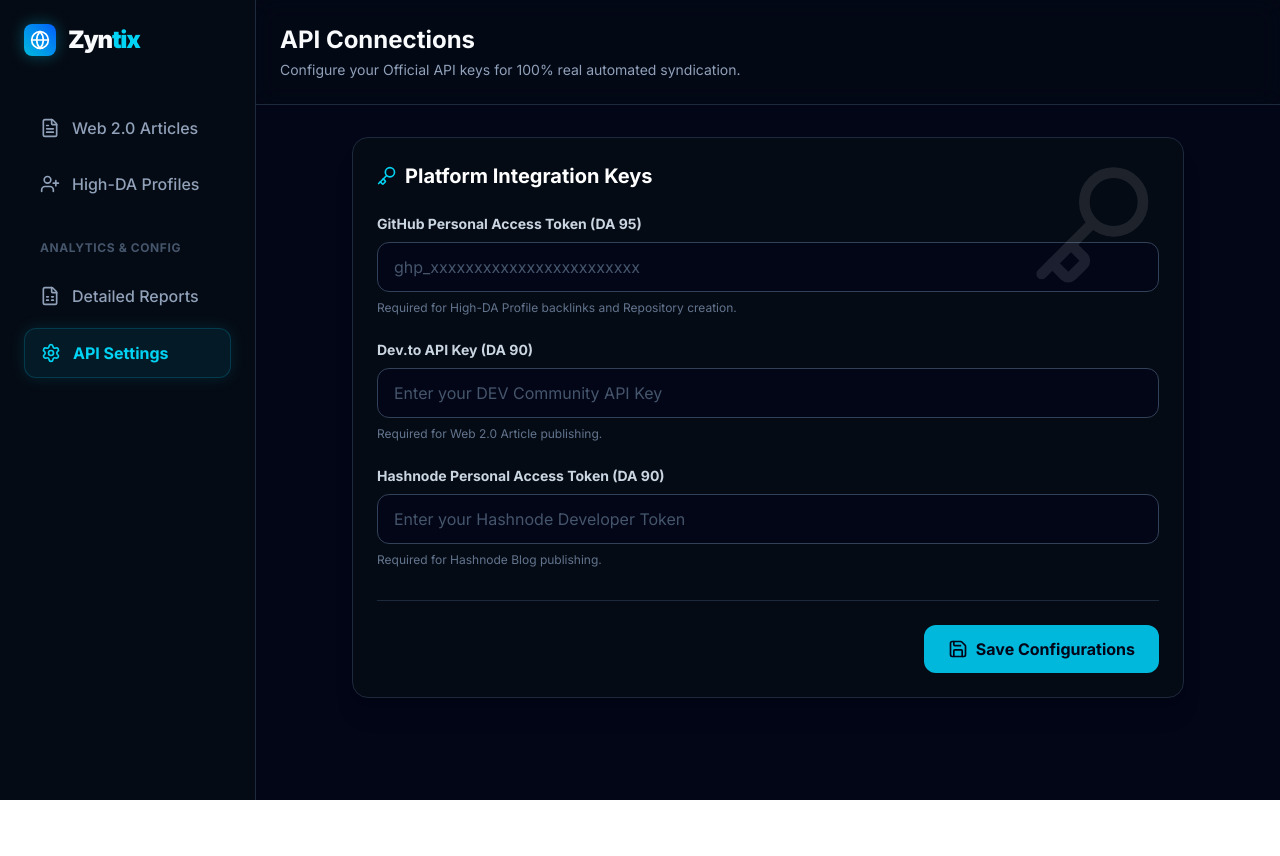
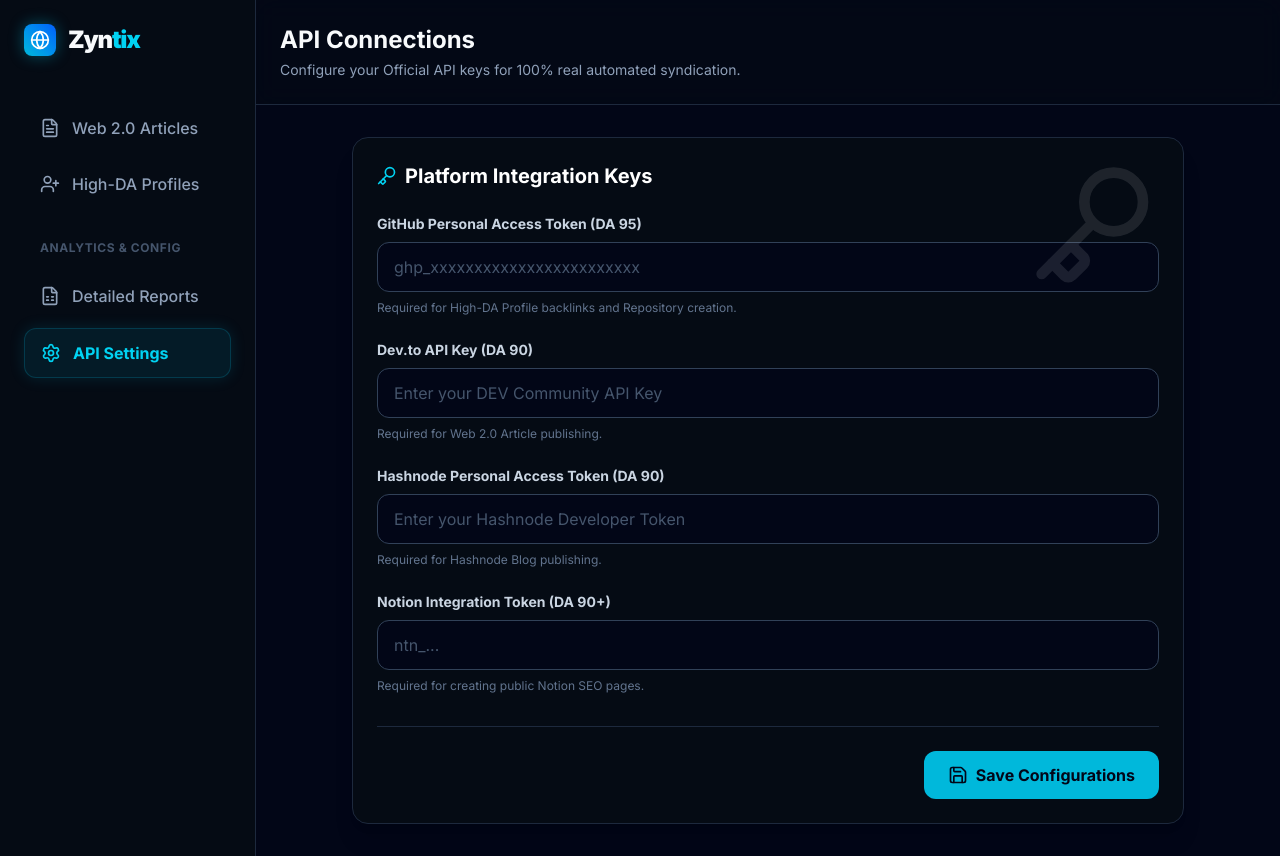
Before and after one commit to mnaveedkhtri-ui/Zyntix-, a Next.js app: page /dashboard/settings in a window 1280 px wide. Before the commit the page ends 800 px from the top, so only its background shows below. Built offline with nearby package versions, Linux system fonts and the light colour scheme.

Commit message:
feat: add Notion API key field to settings

```diff
--- a/src/app/dashboard/settings/page.tsx
+++ b/src/app/dashboard/settings/page.tsx
@@ -8,6 +8,7 @@
   const [githubKey, setGithubKey] = useState("");
   const [devtoKey, setDevtoKey] = useState("");
   const [hashnodeKey, setHashnodeKey] = useState("");
+  const [notionKey, setNotionKey] = useState("");
   const [saved, setSaved] = useState(false);
 
   const handleSave = () => {
@@ -15,6 +16,7 @@
     localStorage.setItem("github_key", githubKey);
     localStorage.setItem("devto_key", devtoKey);
     localStorage.setItem("hashnode_key", hashnodeKey);
+    localStorage.setItem("notion_key", notionKey);
     setSaved(true);
     setTimeout(() => setSaved(false), 3000);
   };
@@ -97,7 +99,7 @@
                   <p className="text-xs text-slate-500 mt-2">Required for Web 2.0 Article publishing.</p>
                 </div>
 
-                {/* Hashnode */}
+                                {/* Hashnode */}
                 <div>
                   <label className="block text-sm font-bold text-slate-300 mb-2">Hashnode Personal Access Token (DA 90)</label>
                   <input
@@ -108,6 +110,19 @@
                     className="w-full bg-[#020617] border border-slate-700 rounded-xl px-4 py-3 text-white focus:outline-none focus:border-cyan-500 focus:ring-1 focus:ring-cyan-500 transition-all placeholder:text-slate-600 font-mono"
                   />
                   <p className="text-xs text-slate-500 mt-2">Required for Hashnode Blog publishing.</p>
+                </div>
+
+                {/* Notion */}
+                <div>
+                  <label className="block text-sm font-bold text-slate-300 mb-2">Notion Integration Token (DA 90+)</label>
+                  <input
+                    type="password"
+                    value={notionKey}
+                    onChange={(e) => setNotionKey(e.target.value)}
+                    placeholder="ntn_..."
+                    className="w-full bg-[#020617] border border-slate-700 rounded-xl px-4 py-3 text-white focus:outline-none focus:border-cyan-500 focus:ring-1 focus:ring-cyan-500 transition-all placeholder:text-slate-600 font-mono"
+                  />
+                  <p className="text-xs text-slate-500 mt-2">Required for creating public Notion SEO pages.</p>
                 </div>
              </div>
 
```
